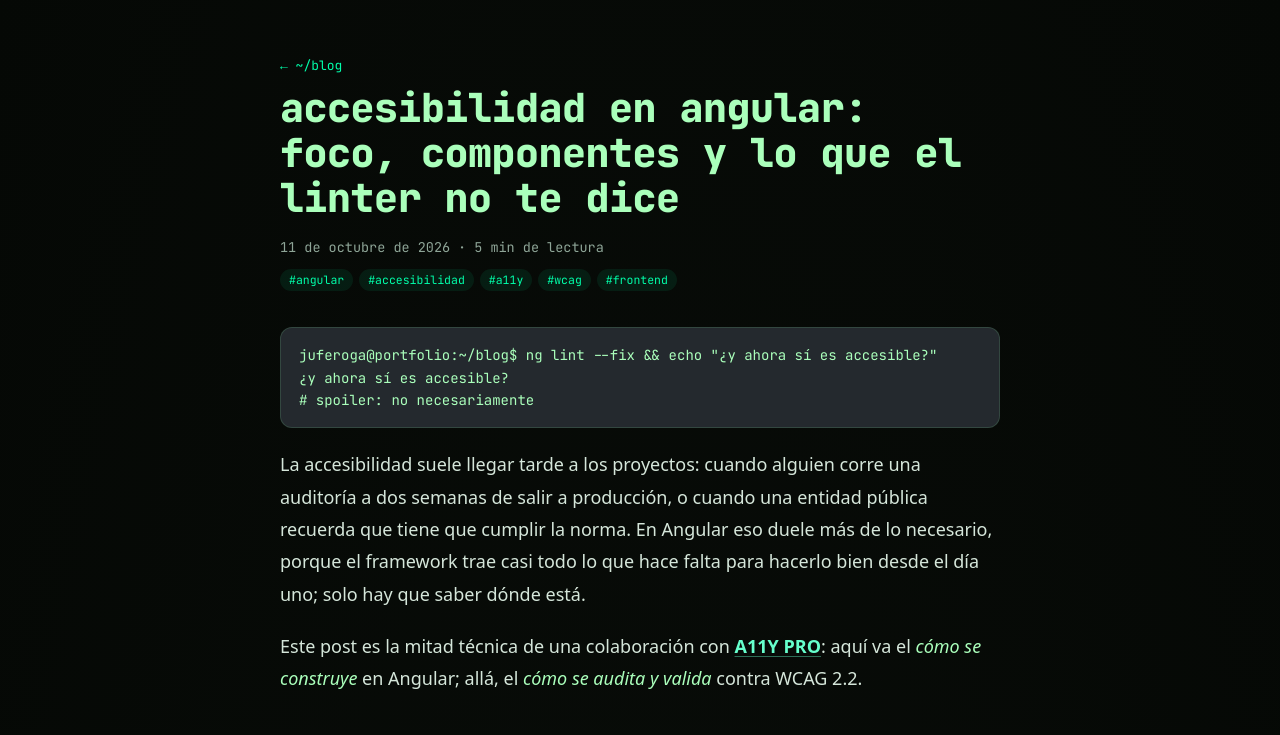
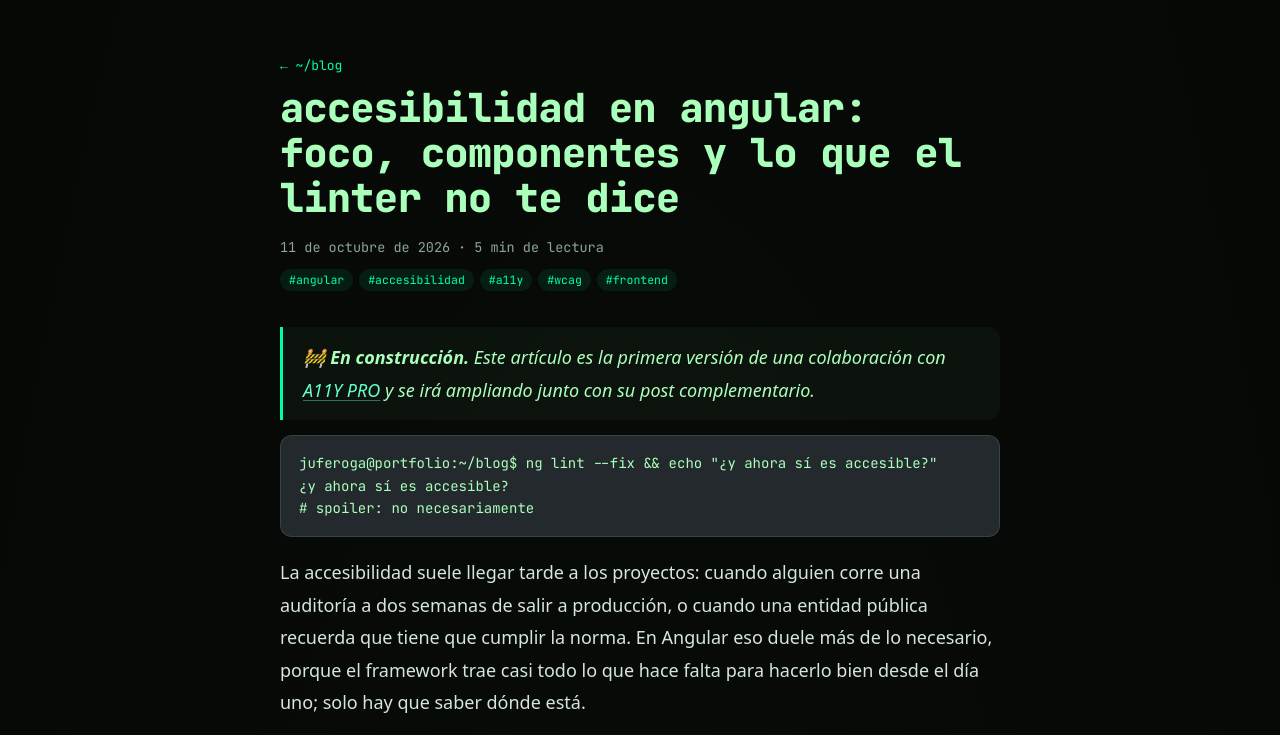
Before and after one commit to Juferoga/portfolio, an Astro site: page /blog/accesibilidad-en-angular in a window 1280 px wide. Shown: the part 60-795 px from the top of the page. Built offline with nearby package versions, Linux system fonts and the light colour scheme; Astro itself is replaced by a stand-in of ours; code samples lack their colours.

Commit message:
content: marcar el post de accesibilidad como en construcción

````diff
--- a/src/content/blog/accesibilidad-en-angular.md
+++ b/src/content/blog/accesibilidad-en-angular.md
@@ -17,6 +17,9 @@ draft: false
   - [ ] Anécdotas propias: buscar "TODO-JF" (portal GOV.CO en la ACC, el wrapper del UI Kit, etc.).
   - [ ] Quitar `draft: true` del frontmatter.
 -->
+
+> 🚧 **En construcción.** Este artículo es la primera versión de una colaboración con
+> [A11Y PRO](https://a11ypro.tech) y se irá ampliando junto con su post complementario.
 
 ```bash
 juferoga@portfolio:~/blog$ ng lint --fix && echo "¿y ahora sí es accesible?"
````
